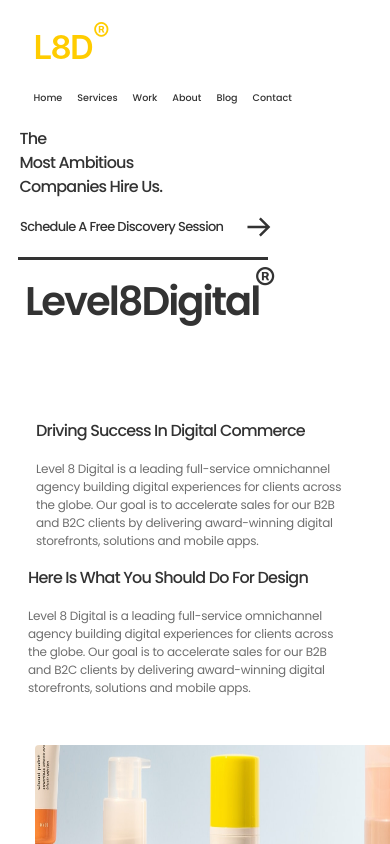
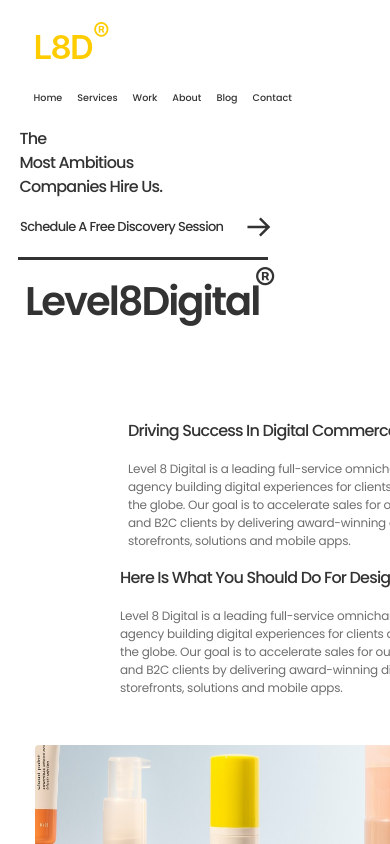
Before and after one commit to Shareek340/pro-react, a React (Create React App) app: page / in a window 390 px wide. Shown: the top 844 px of the page. Built offline with nearby package versions, Linux system fonts and the light colour scheme.

Commit message:
Update style.css

```diff
--- a/src/components/HomePage/style.css
+++ b/src/components/HomePage/style.css
@@ -55,6 +55,9 @@
     margin-bottom: 3rem;
     margin-top: -1rem;
   }
+  .digital-commerce-section{
+    width: 450px !important;
+  }
   .level8-digital{
     font-size: 2.5rem;
 
```
